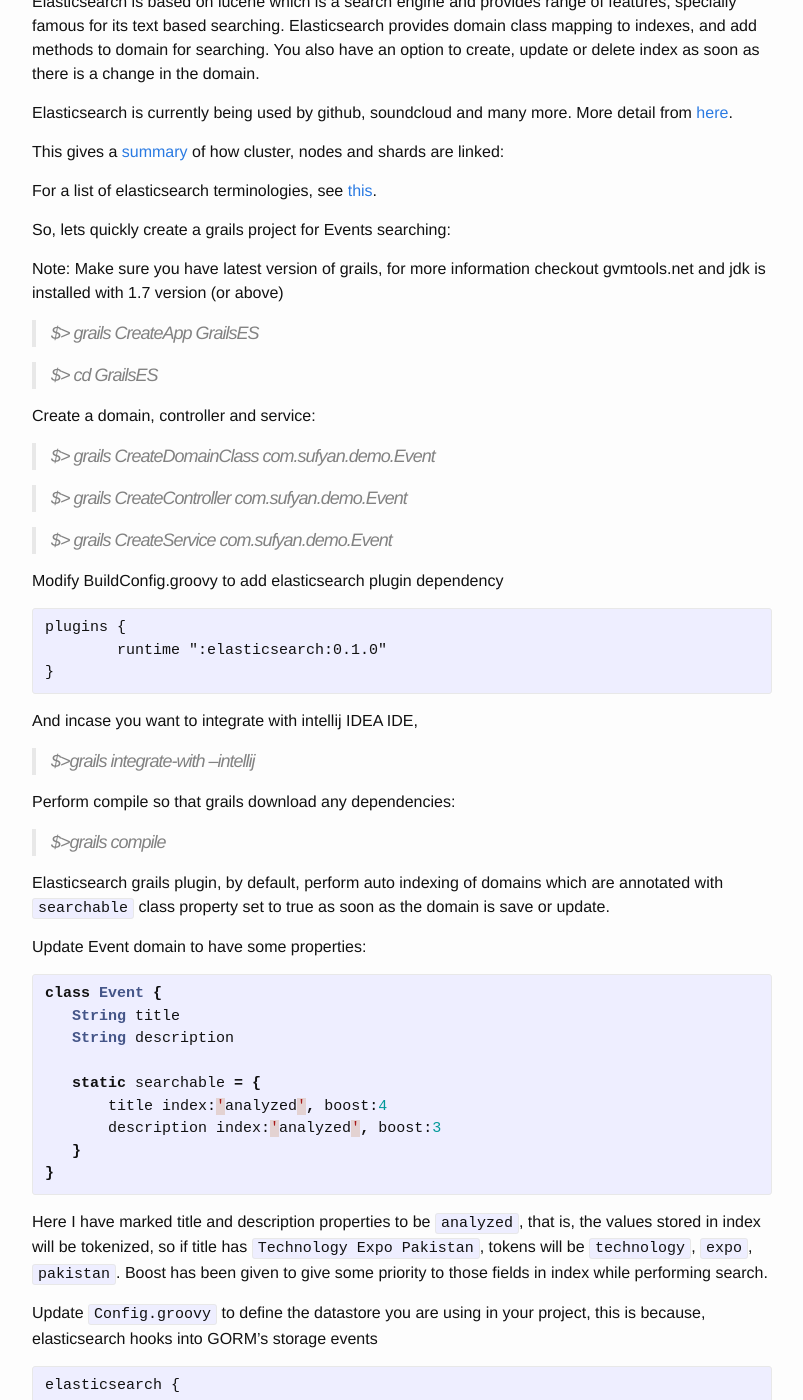
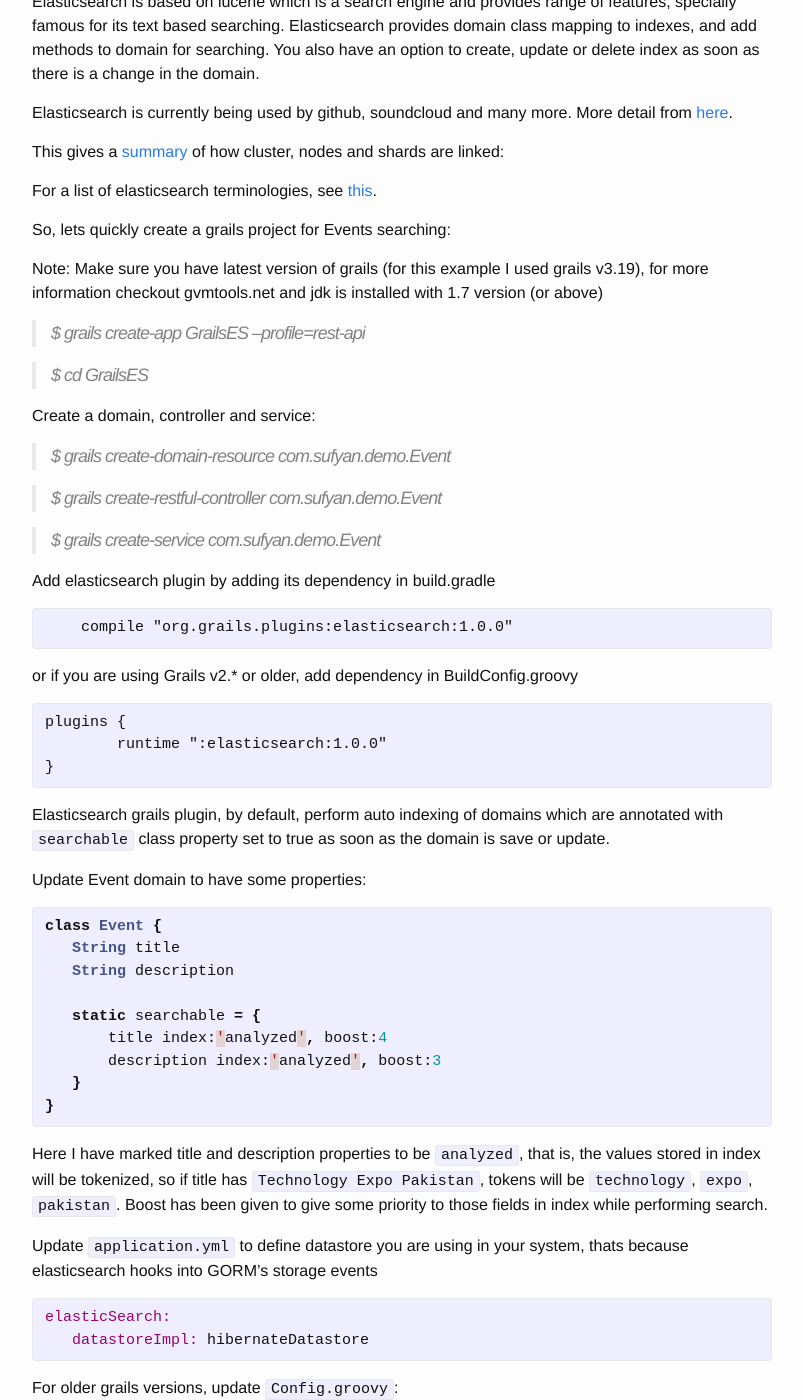
Before and after one commit to sufyanshoaib/sufyanshoaib.github.io, a Jekyll site: the page built from _posts/2015-01-29-grails-elasticsearch.markdown, in a window 1280 px wide and 1400 px high, scrolled down 210 px. Shown: the whole window, without its empty margins (238-1041 px from the left). Built offline with Jekyll 4.4.1, drawn with Linux system fonts in a browser that asks for light colours; nearby versions of some CDN libraries; comment, search, counter and statistics services are not loaded; some of the changed text lies outside the part shown.

Commit message:
Update 2015-01-29-grails-elasticsearch.markdown

```diff
--- a/_posts/2015-01-29-grails-elasticsearch.markdown
+++ b/_posts/2015-01-29-grails-elasticsearch.markdown
@@ -16,32 +16,31 @@ For a list of elasticsearch terminologies, see <a href="https://www.elastic.co/g
 
 So, lets quickly create a grails project for Events searching:
 
-Note: Make sure you have latest version of grails, for more information checkout gvmtools.net and jdk is installed with 1.7 version (or above)
+Note: Make sure you have latest version of grails (for this example I used grails v3.19), for more information checkout gvmtools.net and jdk is installed with 1.7 version (or above)
 
->$> grails CreateApp GrailsES
+>$ grails create-app GrailsES --profile=rest-api
 
->$> cd GrailsES
-
+>$ cd GrailsES
 
 Create a domain, controller and service:
->$> grails CreateDomainClass com.sufyan.demo.Event
 
->$> grails CreateController com.sufyan.demo.Event
+>$ grails create-domain-resource com.sufyan.demo.Event
 
->$> grails CreateService com.sufyan.demo.Event
+>$ grails create-restful-controller com.sufyan.demo.Event
 
-Modify BuildConfig.groovy to add elasticsearch plugin dependency
+>$ grails create-service com.sufyan.demo.Event
+
+Add elasticsearch plugin by adding its dependency in build.gradle
+{% highlight xml %}
+    compile "org.grails.plugins:elasticsearch:1.0.0"
+{% endhighlight %}
+
+or if you are using Grails v2.* or older, add dependency in  BuildConfig.groovy
 {% highlight xml %}
 plugins {
-	runtime ":elasticsearch:0.1.0"
+	runtime ":elasticsearch:1.0.0"
 }
 {% endhighlight %}
-
-And incase you want to integrate with intellij IDEA IDE,
->$>grails integrate-with --intellij
-
-Perform compile so that grails download any dependencies:
->$>grails compile
 
 Elasticsearch grails plugin, by default, perform auto indexing of domains which are annotated with `searchable` class property set to true as soon as the domain is save or update.
 
@@ -60,8 +59,13 @@ class Event {
 
 Here I have marked title and description properties to be `analyzed`, that is, the values stored in index will be tokenized, so if title has `Technology Expo Pakistan`, tokens will be `technology`, `expo`, `pakistan`. Boost has been given to give some priority to those fields in index while performing search.
 
-Update `Config.groovy` to define the datastore you are using in your project, this is because, elasticsearch hooks into GORM’s storage events
+Update `application.yml` to define datastore you are using in your system, thats because elasticsearch hooks into GORM’s storage events
+{% highlight ruby %}
+elasticSearch:
+   datastoreImpl: hibernateDatastore
+{% endhighlight %}
 
+For older grails versions, update `Config.groovy`:
 {% highlight ruby %}
 elasticsearch {
    datastoreImpl = 'hibernateDatastore'
@@ -70,7 +74,7 @@ elasticsearch {
 
 Cool... so far
 
-Lets write an action handler to add events in your controller:
+Lets write an service to index events in EventService:
 {% highlight java %}
 def add(String title, String description) {
    Event event = new Event(title:title, description:description)
@@ -100,26 +98,62 @@ def init = { servletContext ->
 }
 {% endhighlight %}
 
+As we are using gradle build system, lets compile with gradle to download dependencies:
+
+>$ gradle classes
+
+More gradle task can be found <a href="http://docs.grails.org/latest/guide/commandLine.html#gradleTasks">here</a>.
+
+And now lets run the app to index some events:
+
+>$ gradle bootRun
+
 Lets write some searching code. There are two ways to search, you can use searchable(indexed) Domain class or `ElasticsearchService`. Both provides search methods. There are multiple overloaded search methods, the easiest one to use is by clouser. More detail can be found in <a href="http://noamt.github.io/elasticsearch-grails-plugin/guide/searching.html#queryStrings">plugin documentation</a>.
 You can even use a QueryBuilder to construct query to do the search.
 
+Add an action to search index, update `EventController` with:
 {% highlight java %}
+    def search(String query) {
+        def events = elasticSearchService.search( [:],
+                {
+                    query_string(fields: ["title", "description"],
+                            query: query)
+                }, null as Closure)
+        render events as JSON
+    }
+{% endhighlight %}
+
+You have successfully written a search query over your events index, Congrats! This will perform a search on title and description fields that we indexed, and return the result as JSON.
+
+Lets perform search:
+
+>$ http://localhost:8080/event/searchWithDistance?query=ice
+
+Here is the response:
+{% highlight JSON %}
+{
+	"total": 1,
+	"searchResults": [
+		{
+			"id": 5,
+			"description": "All year open, indoor activities, bowling, snooker, ice skating",
+			"title": "Arena sports area"
+		}
+	]
+}
 {% endhighlight %}
 
 To read index, along with many useful data, you can follow this, its a plugin that connects with elasticsearch server:
 https://github.com/mobz/elasticsearch-head
-But if that sound bit too much todo, browse at:
-`http://localhost:9200/<package>/<domain-name>/<index-id>`
-Details from <a href="https://github.com/mobz/elasticsearch-head">here</a>
+
 
 <h3>Helpful links:</h3>
 <a href="http://www.elasticsearchtutorial.com/elasticsearch-in-5-minutes.html">5 Minutes with elasticsearch</a>
 <a href="http://noamt.github.io/elasticsearch-grails-plugin/">Grails plugin Documentation</a>
 
-<h3>Cons:</h3>
-You can get a working copy of this from <a href="https://github.com/sufyanshoaib/GrailsElasticsearch">github</a>.
+You can download the project from <a href="https://github.com/sufyanshoaib/GrailsElasticsearch">github</a>.
 
-<h3>Cons:</h3>
+<h3>Cons of using ElasticSearch Plugin:</h3>
 <ul>
 <li>There isnt any option yet to get the words suggestions</li>
 <li>If you want to sort by some field and filter by distance and get to know the distance of each result, its not possible via the query, but you can iterate and calcualte distance against each result.</li>
```
Also changed, not shown: other parts of _posts/2015-01-29-grails-elasticsearch.markdown (+1 -7 lines).
